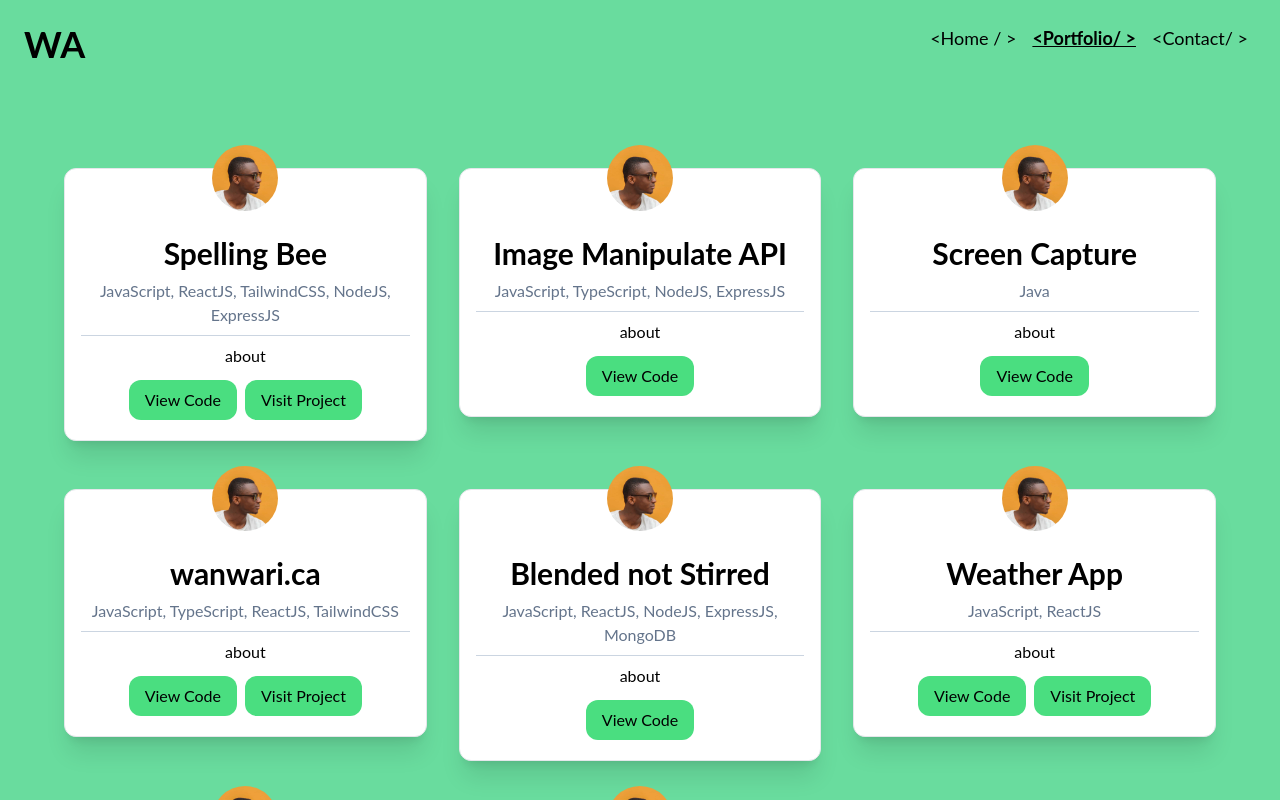
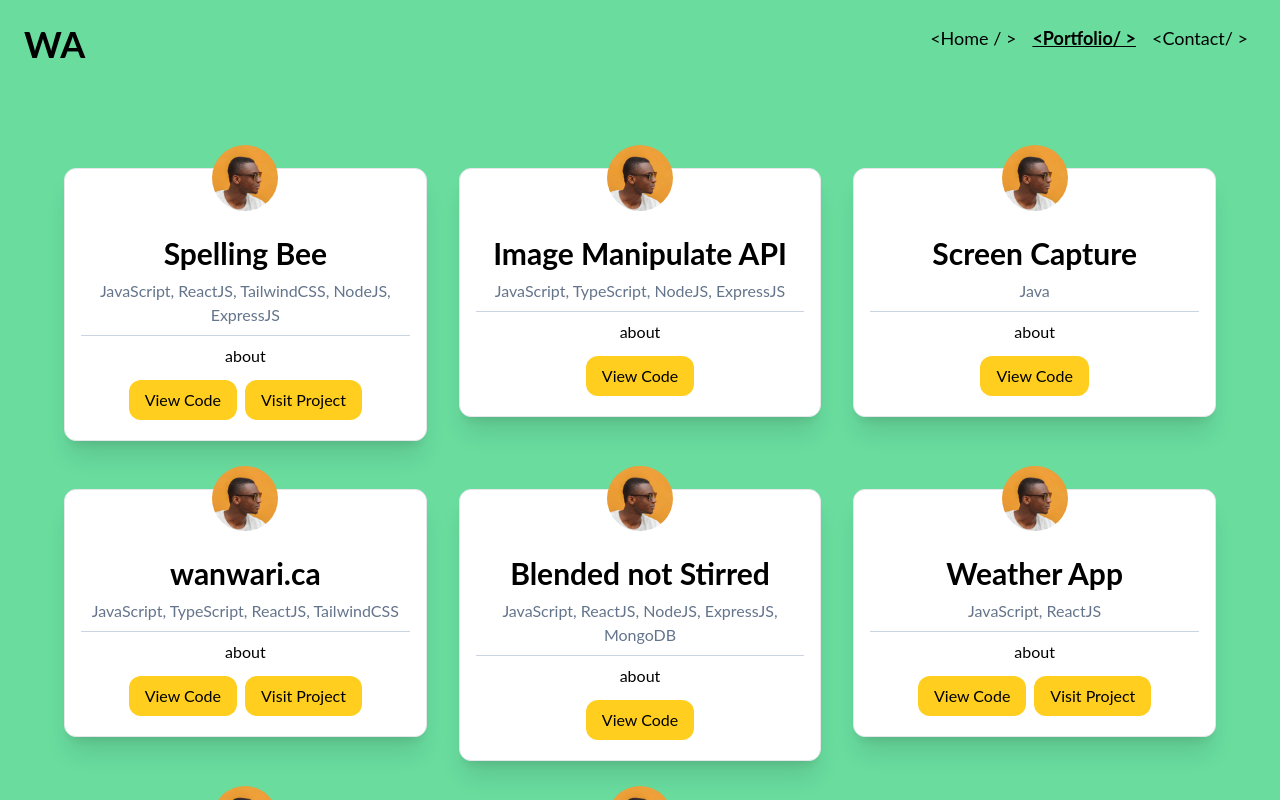
Before and after one commit to wanwari/wanwari.ca, a React (Create React App) app: page /portfolio in a window 1280 px wide. Built offline with nearby package versions, Linux system fonts and the light colour scheme.

Commit message:
style: change card colours

```diff
--- a/src/components/animated/Card.tsx
+++ b/src/components/animated/Card.tsx
@@ -39,7 +39,7 @@ const Card = ({ delay, title, about, tags, codeUrl, demoUrl }: CardProps) => {
 						href={codeUrl}
 						rel="noreferrer"
 						target="_blank"
-						className="bg-green-400 m-1 px-4 py-2 self-center rounded-xl hover:text-white hover:shadow-md"
+						className="bg-yellow m-1 px-4 py-2 self-center rounded-xl hover:text-white hover:shadow-md"
 					>
 						View Code
 					</a>
@@ -48,7 +48,7 @@ const Card = ({ delay, title, about, tags, codeUrl, demoUrl }: CardProps) => {
 							href={demoUrl}
 							rel="noreferrer"
 							target="_blank"
-							className="bg-green-400 m-1 px-4 py-2 self-center rounded-xl hover:text-white hover:shadow-md"
+							className="bg-yellow m-1 px-4 py-2 self-center rounded-xl hover:text-white hover:shadow-md"
 						>
 							Visit Project
 						</a>
--- a/tailwind.config.js
+++ b/tailwind.config.js
@@ -7,6 +7,7 @@ module.exports = {
 				bgOrange: "#FCB07E",
 				bgGreen: "#69DC9E",
 				bgBlue: "#44CCFF",
+				yellow: "#FFCE1F",
 			},
 		},
 	},
```
